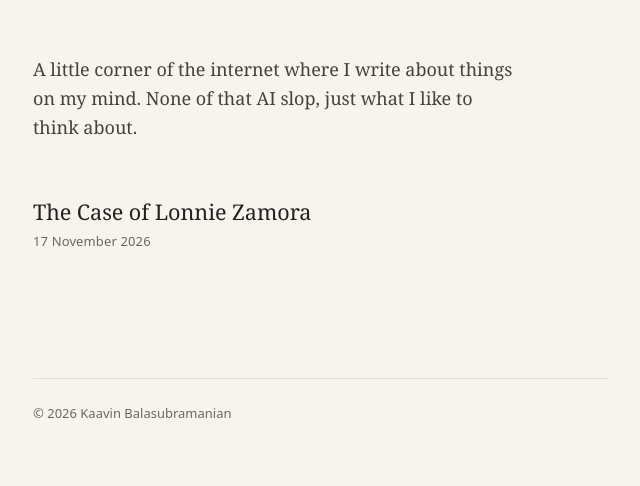
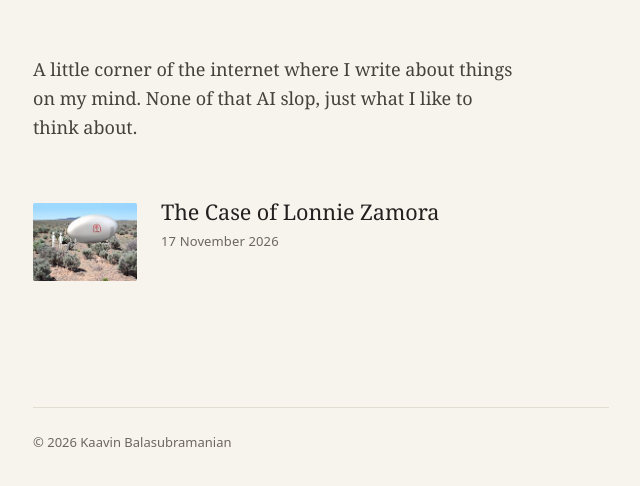
Before and after one commit to KaavinB/blog, an Astro site: page / in a window 1280 px wide. Shown: the part 84-570 px from the top of the page, without its empty margins (319-959 px from the left). Built offline with nearby package versions, Linux system fonts and the light colour scheme; Astro itself is replaced by a stand-in of ours.

Commit message:
Add thumbnail to The Case of Lonnie Zamora

```diff
--- a/src/content/posts/Lonnie Zamora.md
+++ b/src/content/posts/Lonnie Zamora.md
@@ -1,5 +1,6 @@
 ---
 title: The Case of Lonnie Zamora
 date: 2026-11-17
+thumbnail: ../images/lonnie-zamora.png
 draft: false
 ---
```
Also changed, not shown: src/content/images/lonnie-zamora.png (added).
